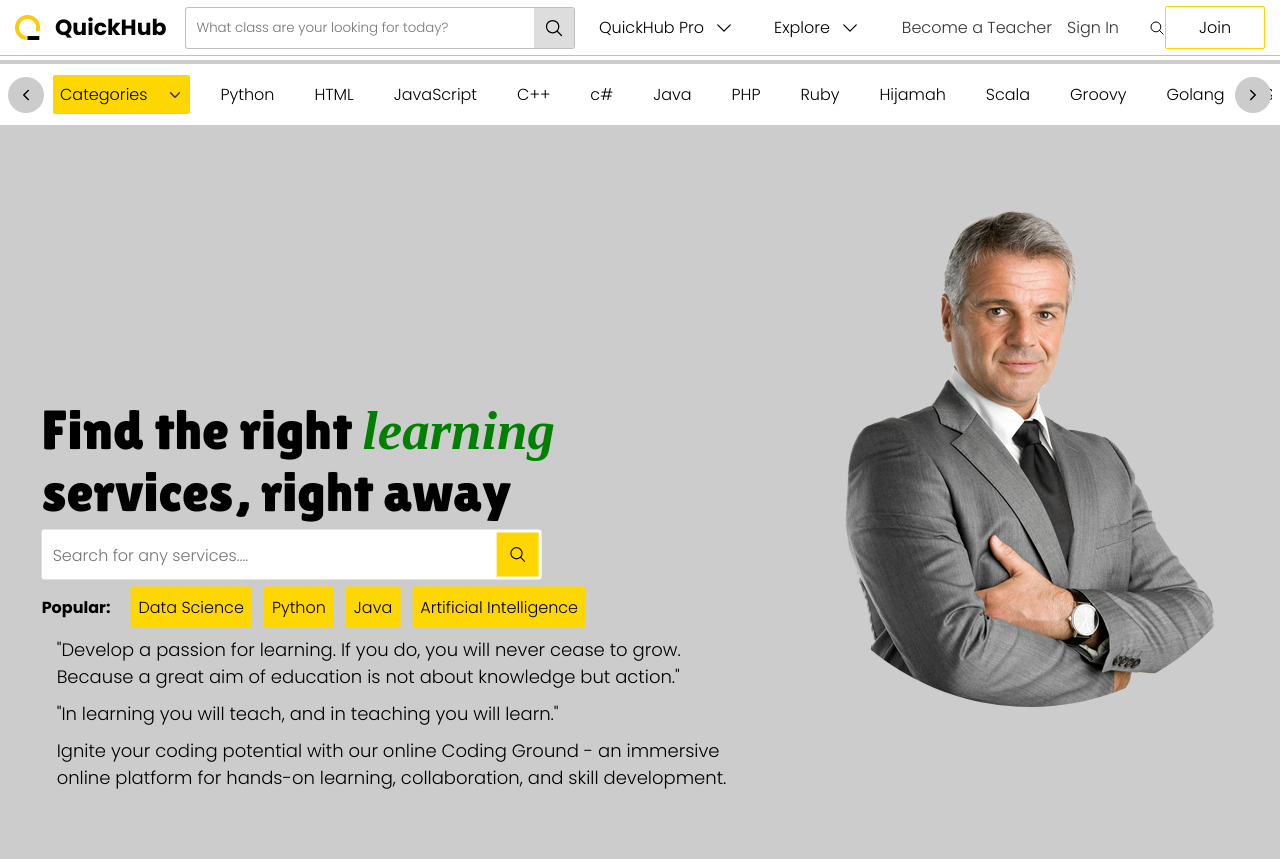
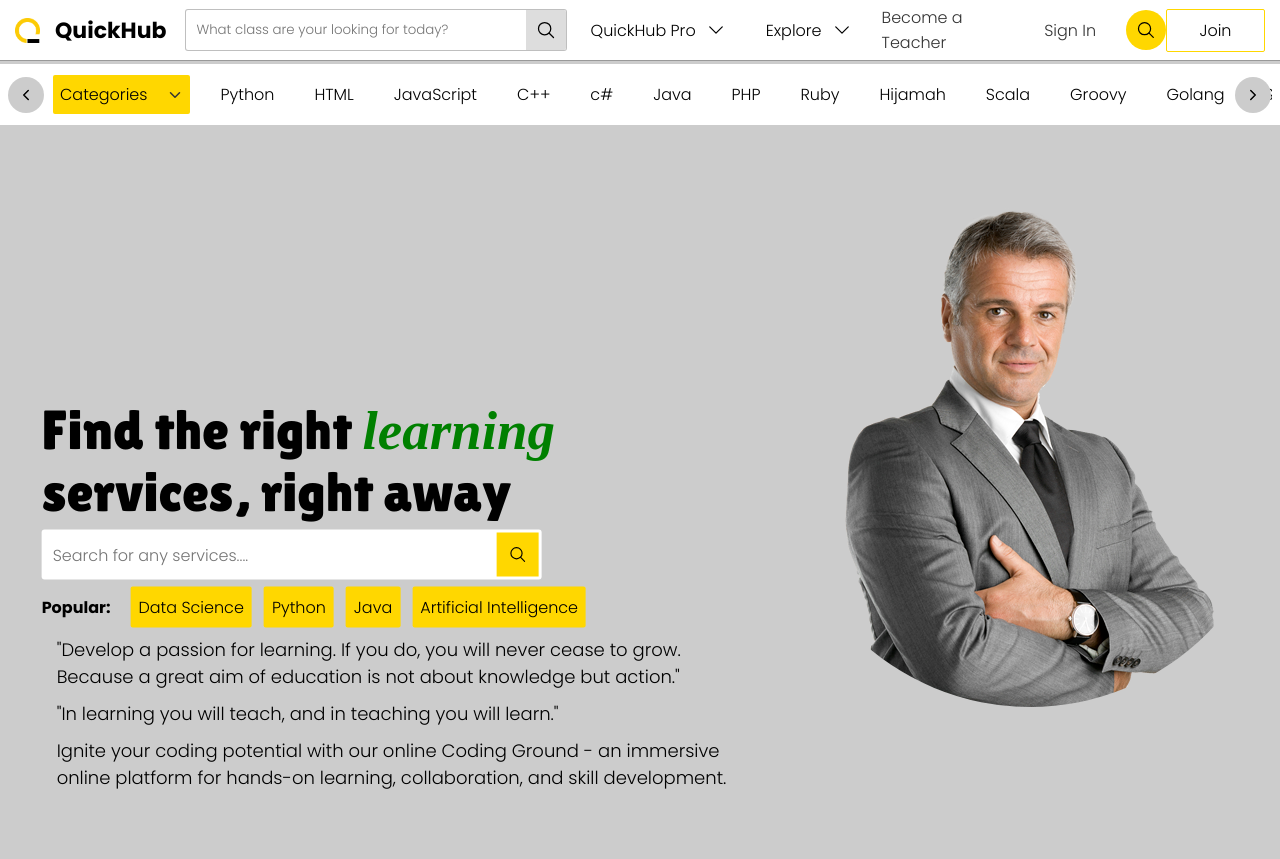
Before and after one commit to Herdham/QuickHub, a Django app: page / in a window 1280 px wide. Shown: the top 859 px of the page. Run offline with Django 5.2, Linux system fonts and the light colour scheme; some libraries are stand-ins or nearby versions; some web fonts are replaced.

Commit message:
more changes

```diff
--- a/QuickApp/static/style/main.css
+++ b/QuickApp/static/style/main.css
@@ -181,7 +181,7 @@
     font-weight: 700;
 }
 
-.allmainpage nav .navbar .second .OtherSearchBtn{
+.allmainpage nav .navbar .second #OtherSearchBtn{
     padding: 10px;
     background-color: #ffd700;
     border-radius: 50%;
--- a/productionfiles/style/main.css
+++ b/productionfiles/style/main.css
@@ -181,7 +181,7 @@
     font-weight: 700;
 }
 
-.allmainpage nav .navbar .second .OtherSearchBtn{
+.allmainpage nav .navbar .second #OtherSearchBtn{
     padding: 10px;
     background-color: #ffd700;
     border-radius: 50%;
```
